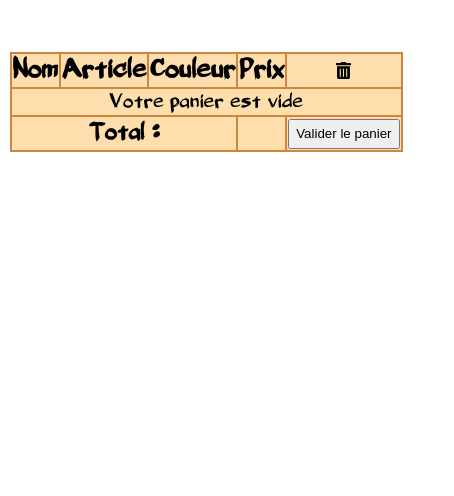
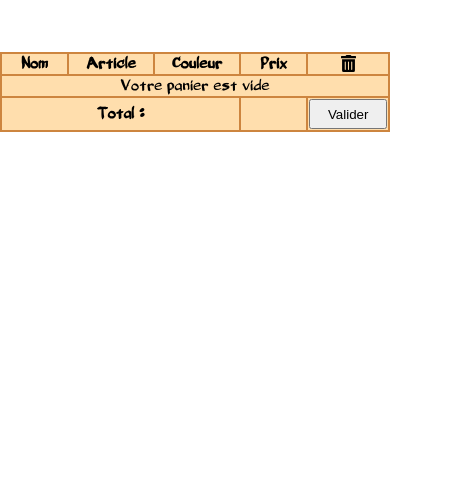
Before and after one commit to monget/TristanMonget_5_08032021, a website: page cart.html in a window 390 px wide. Shown: the part 74-570 px from the top of the page, 454 px wide, since content can reach past the window. Drawn offline with Linux system fonts and the light colour scheme.

Commit message:
responsive is finished

```diff
--- a/cart.html
+++ b/cart.html
@@ -33,7 +33,7 @@
                     <tr>
                         <th colspan="3">Total :</th>
                         <th id="total-price"></th>
-                        <th><input id="button-order" class="table__order" type=button value="Valider le panier"></th>
+                        <th><input id="button-order" class="table__order" type=button value="Valider"></th>
                     </tr>
                 </tfoot>
                 <tbody class="table__body" id="addproducts"></tbody>
--- a/sass/pages/_cart.scss
+++ b/sass/pages/_cart.scss
@@ -10,14 +10,17 @@
         flex-direction: column;
     }
     @include mobile-l {
-        width: 90%;
+        width: 95%;
         padding-bottom: 300px;
         flex-direction: column;
     }
     @include mobile-m {
-        width: 95%;
+        width: 100%;
         padding-bottom: 300px;
         flex-direction: column;
+    }
+    @include mobile-s {
+        padding-bottom: 320px;
     }
 }
 
@@ -41,17 +44,35 @@
         @include screen {
             font-size: 2.7em;
         }
+        @include mobile-m {
+            font-size: initial;
+        }
+        @include mobile-xs {
+            font-size: small;
+        }
     }
     &__foot {
         font-size: 1.5em;
         @include screen {
             font-size: 2.5em;
         }
+        @include mobile-m {
+            font-size: initial;
+        }
+        @include mobile-xs {
+            font-size: small;
+        }
     }
     &__body {
         font-size: 1.3em;
         @include screen {
             font-size: 2.3em;
+        }
+        @include mobile-m {
+            font-size: initial;
+        }
+        @include mobile-xs {
+            font-size: small;
         }
     }
     & th, td {
@@ -65,6 +86,14 @@
         border: 5px solid $color-primary;
         @include screen {
             width: 150px;
+        }
+        @include mobile-m {
+            width: 70px;
+        }
+        @include mobile-s {
+            width: 50px;
+            margin: 0px;
+            border: 0px;
         }
     }
     &__delete {
@@ -84,6 +113,12 @@
         @include screen {
             font-size: 0.6em;
             height: 55px;
+        }
+        @include mobile-m {
+            padding: 0px;
+        }
+        @include mobile-s {
+            height: 40px;
         }
     }
 }
@@ -109,6 +144,15 @@
         grid-template-columns: repeat(2, 1fr);
         grid-template-rows: repeat(6, 1fr);
     }
+    @include mobile-m {
+        font-size: initial;
+    }
+    @include mobile-s {
+        padding: 15px;
+    }
+    @include mobile-xs {
+        padding: 10px;
+    }
     & label {
         @include tablet {
             width: 115px;
@@ -123,6 +167,13 @@
         @include tablet {
             margin-right: 30px;
         }
+        @include mobile-m {
+            width: 200px;
+            font-size: revert;
+        }
+        @include mobile-xs {
+            width: 170px;
+        }
     }
     & input[type=submit] {
         cursor: pointer;
@@ -131,5 +182,10 @@
         @include tablet {
             margin-right: 30px;
         }
+        @include mobile-m {
+            width: 100%;
+            font-size: large;
+        }
+
     }
 }
--- a/sass/pages/_confirmation.scss
+++ b/sass/pages/_confirmation.scss
@@ -1,11 +1,28 @@
 .confirmation {
     font-size: 1.3em;
     text-align: center;
+    padding-bottom: 200px;
     font-family: "belligerent", cursive;
+    @include screen {
+        margin-top: 80px;
+        font-size: xx-large;
+    }
+    @include laptop {
+        margin-top: 50px;
+    }
+    @include mobile-l {
+        padding-bottom: 325px;
+    }
+    @include mobile-m {
+        padding-bottom: 325px;
+    }
     & h2 {
         font-size: 1.7em;
         color: $color-primary;
-        margin-bottom: 60px;
+        margin-bottom: 50px;
+        @include screen {
+            margin-bottom: 80px;
+        }
     }
     & table {
         width: 95%;
@@ -13,5 +30,13 @@
         & caption {
             margin-bottom: 15px;
         }
+        & tbody {
+            @include screen {
+                font-size: xxx-large;
+            }
+            @include mobile-m {
+                font-size: initial;
+            }
+        }
     }
 }
```
Also changed, not shown: public/css/style.css, 1 other file.
